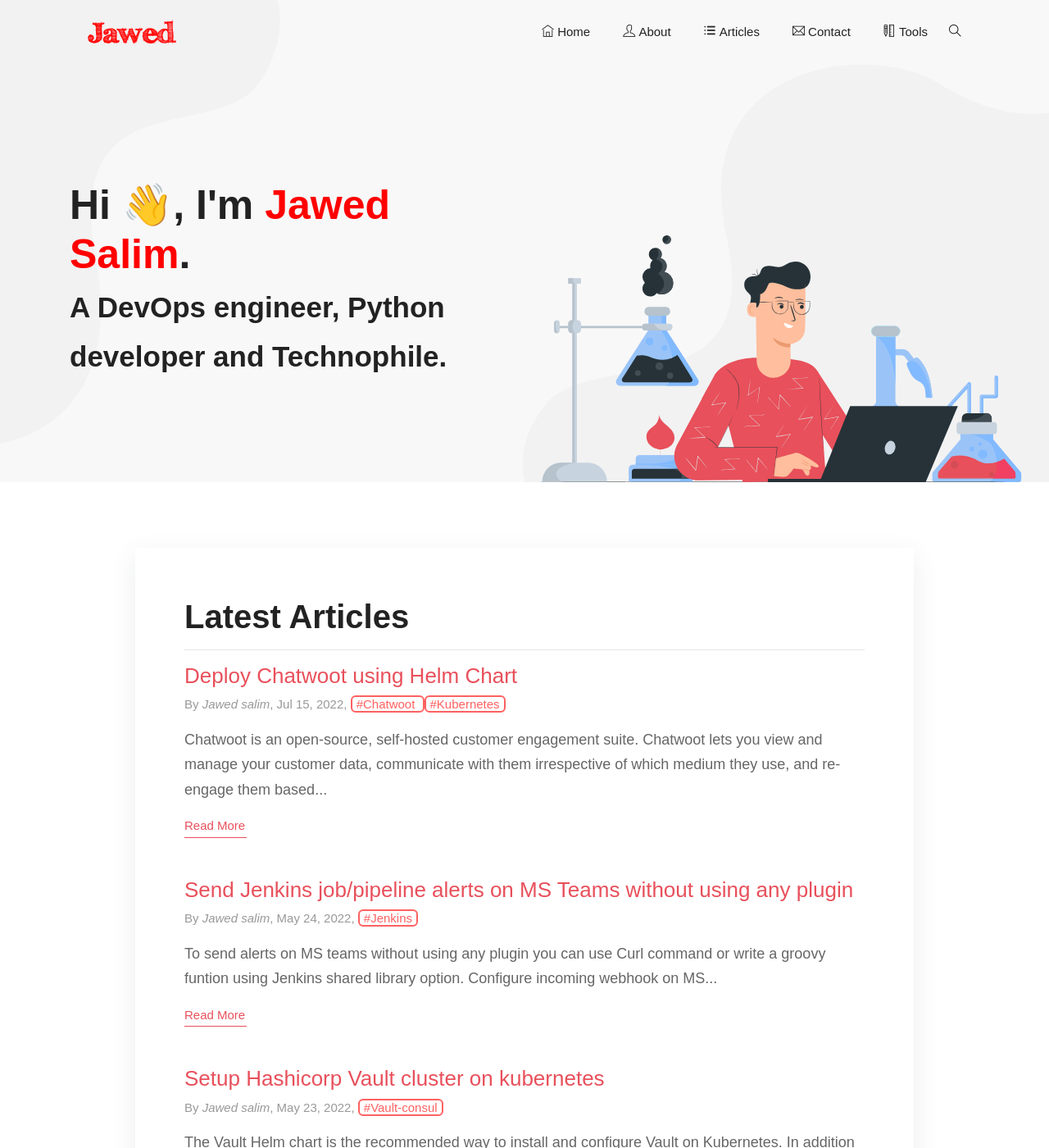
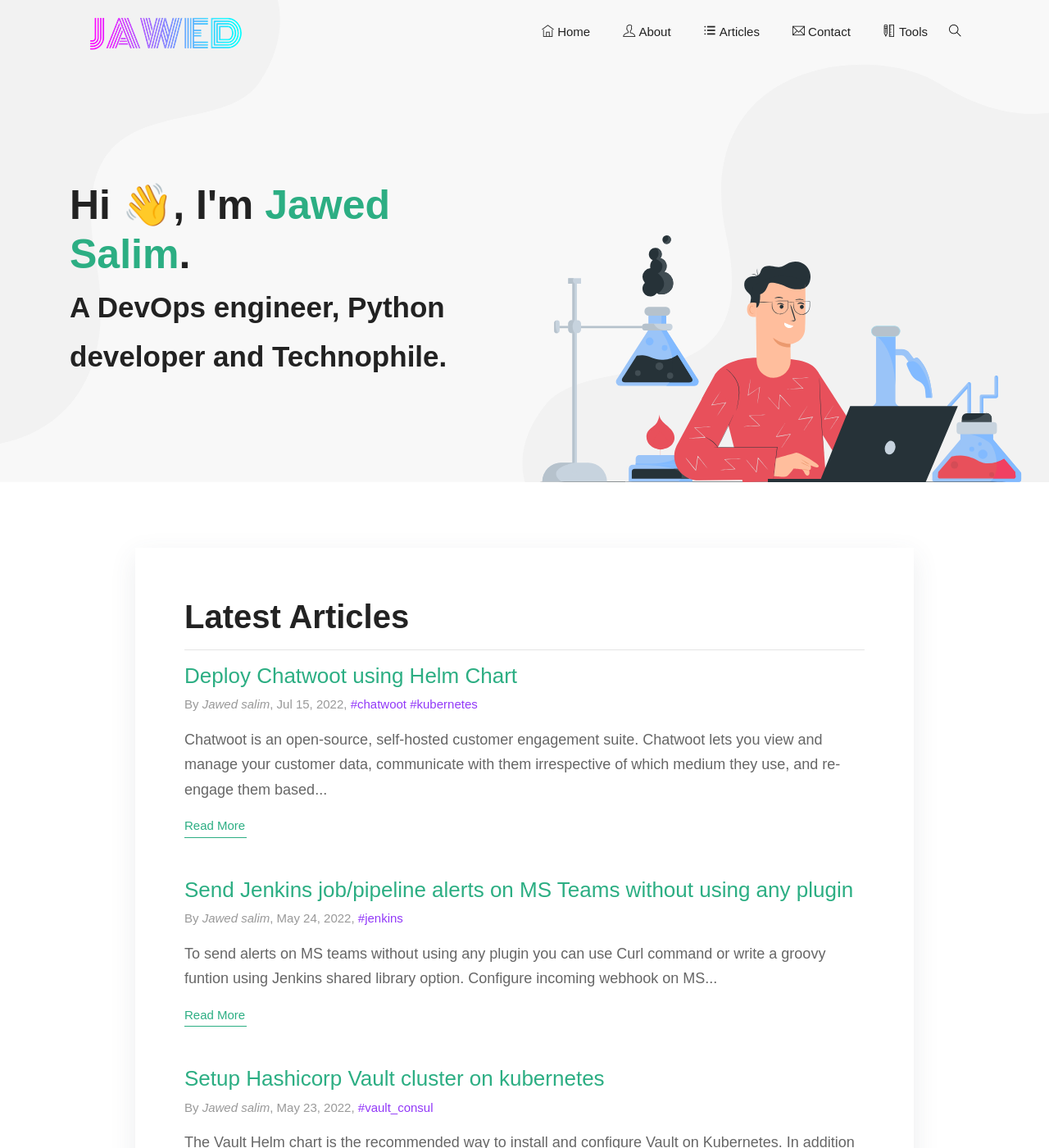
Before and after one commit to heyjawed/heyjawed.github.io, a Jekyll site: the page built from index.html, in a window 1280 px wide and 1400 px high. Shown: the whole window at 82% size. Built offline with Jekyll 4.4.1, drawn with Linux system fonts in a browser that asks for light colours; some web fonts are replaced; the list of posts is cut into pages by our own code.

Commit message:
Update the Home page

```diff
--- a/_data/homepage.yml
+++ b/_data/homepage.yml
@@ -1,7 +1,7 @@
 ####################### banner #######################################
 banner:
   enable : true
-  title : "Hi 👋, I'm <span style='color: red'>Jawed Salim</span>. <br> <span style='font-size: 35px;'>A DevOps engineer, Python developer and Technophile.<span>"
+  title : "Hi 👋, I'm <span style='color: #2cae83;'>Jawed Salim</span>. <br> <span style='font-size: 35px;'>A DevOps engineer, Python developer and Technophile.<span>"
   image : "/assets/images/banner/illustration.svg"
   bg_image : "/assets/images/banner/banner-bg.svg"
 
--- a/_includes/footer.html
+++ b/_includes/footer.html
@@ -1,16 +1,16 @@
 <!-- footer -->
-<footer class="py-4 bg-light border-top">
+<footer class="py-2 bg-light border-top">
   <div class="container">
     <div class="row justify-content-between align-items-center">
-      <div class="col-lg-4 text-center text-lg-left mb-4 mb-lg-0">
-        <a href="{{ site.baseurl }}" class="d-block pb-3"><img src="{{ site.data.parameters.logo | relative_url }}" class="img-fluid" alt="{{ site.title }}"></a>
+      <div class="col-lg-4 text-center text-lg-left mb-2 mb-lg-0">
+        <a href="{{ site.baseurl }}" class="pb-1"><img src="{{ site.data.parameters.logo | relative_url }}" class="img-fluid" alt="{{ site.title }}"></a>
       </div>
-      <div class="col-lg-4 text-center mb-4 mb-lg-0">
+      <div class="col-lg-4 text-center mb-1 mb-lg-0">
         <ul class="list-inline mb-0">
           <i>Want to get connected or just say Hello? Follow me on these social channels. </i>
         </ul>
       </div>
-      <div class="col-lg-4 text-lg-right text-center mb-4 mb-lg-0">
+      <div class="col-lg-4 text-lg-right text-center mb-2 mb-lg-0">
         <ul class="list-inline social-icon mb-0">
           {% for social in site.data.parameters.social %}
           <li class="list-inline-item"><a href="{{ social.link | relative_url }}"><i class="{{ social.icon }}"></i></a></li>
@@ -18,7 +18,7 @@
         </ul>
       </div>
     </div>
-    <div class="text-center mt-4">
+    <div class="text-center mt-2">
       <span>{{ site.data.parameters.copyright | markdownify }}</span>
     </div>
   </div>
--- a/_includes/post.html
+++ b/_includes/post.html
@@ -6,11 +6,7 @@
     {{ post.date | date: '%b %d, %Y' }},
     {% if post.tags.size >= 1 %}
     {% for tag in post.tags %}
-    <!-- <a href="{{ 'tag/' | relative_url }}{{ tag | slugify }}">{{ tag | capitalize }}</a> -->
-    <span style="color: rgb(255, 97, 97); border: 2px solid rgb(255, 97, 97); border-radius: 6px;  padding-left: 5px; padding-right: 5px;">
-      #{{ tag | capitalize }}
-    </span>
-
+    <a href="{{ 'tag/' | relative_url }}{{ tag | slugify }}" style="color: #9137f8fd">#{{ tag | slugify | replace: "-", "_" }}</a>
     {% endfor %}
     {% endif %}
   </div>
--- a/assets/scss/_variables.scss
+++ b/assets/scss/_variables.scss
@@ -1,6 +1,6 @@
 // Color Variables
-$primary-color: #E8505B;
-$secondary-color: #9AC4F8;
+$primary-color: #2cae83;
+$secondary-color: #50cda4fd;
 $text-color: #666666;
 $text-color-dark: #222222;
 $body-color: #fff;
```
Also changed, not shown: _authors/jawed-salim.md (added, +7 -0 lines), _authors/john-doe.md (deleted, +0 -7 lines), assets/images/logo.png, assets/images/logo1.png (added), assets/images/logo2.png (renamed from assets/images/logo-1.png), assets/images/logo3.png (added).
